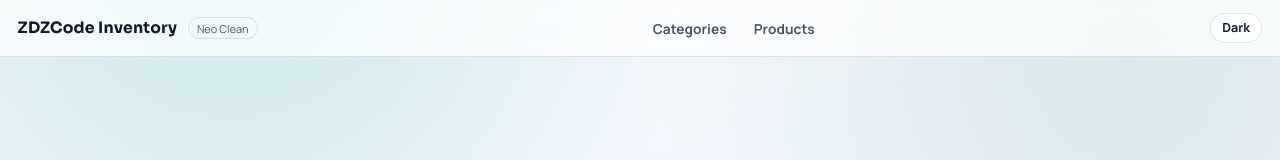
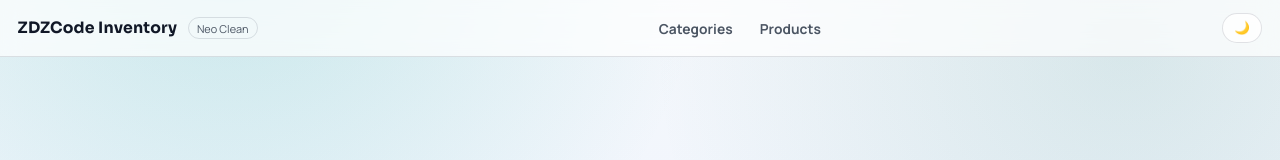
Before and after one commit to DataCrash/Desafio-ZDZCode-2026, a Nuxt app in the folder src/frontend/app/: page / in a window 1280 px wide. Shown: the top 160 px of the page. Built offline with nearby package versions, Linux system fonts and the light colour scheme.

Commit message:
🌗 docs(frontend): fecha entrega final e adiciona toggle com icones

```diff
--- a/src/frontend/app/app/app.vue
+++ b/src/frontend/app/app/app.vue
@@ -59,8 +59,16 @@ onMounted(() => {
         <NuxtLink to="/produtos">Products</NuxtLink>
       </nav>
 
-      <button class="theme-toggle" type="button" @click="toggleTheme">
-        {{ theme === "dark" ? "Light" : "Dark" }}
+      <button
+        class="theme-toggle"
+        type="button"
+        :aria-label="
+          theme === 'dark' ? 'Ativar tema claro' : 'Ativar tema escuro'
+        "
+        :title="theme === 'dark' ? 'Ativar tema claro' : 'Ativar tema escuro'"
+        @click="toggleTheme"
+      >
+        {{ theme === "dark" ? "☀️" : "🌙" }}
       </button>
     </header>
 
```
Also changed, not shown: 2 other files (tests, documents, lock files or other folders).
